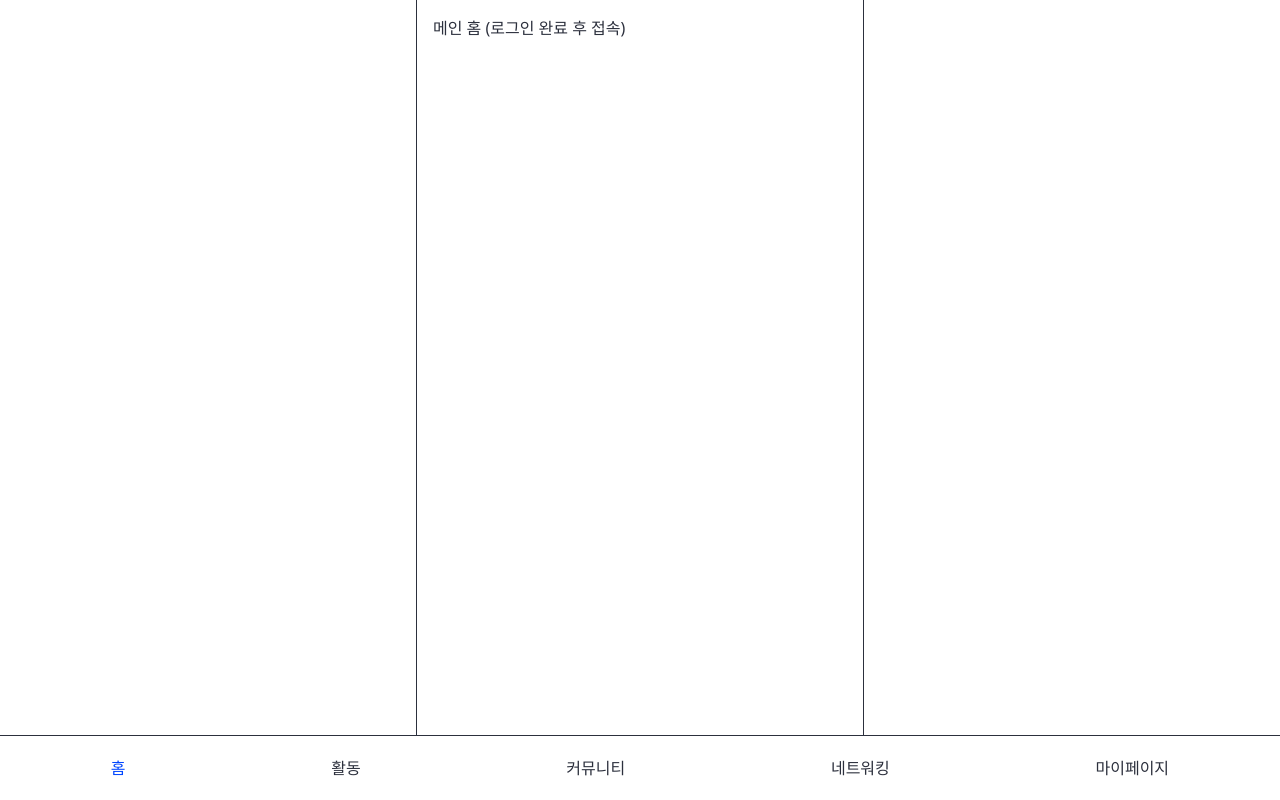
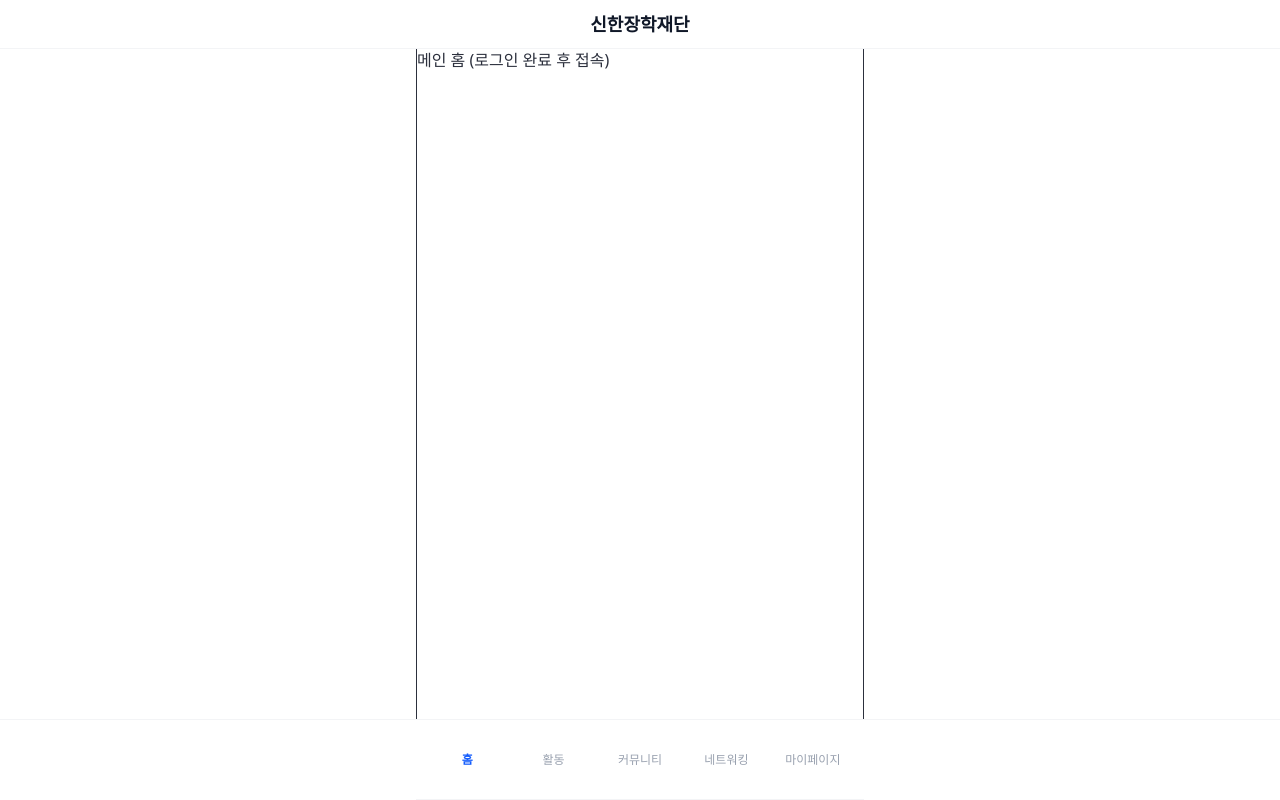
Before and after one commit to hyphens-shinhan/front-end, a Next.js app in the folder hyphens-shinhan/: page / in a window 1280 px wide. Built offline with nearby package versions, Linux system fonts and the light colour scheme; a web font is replaced by a local one.

Commit message:
feat: 임시 헤더 및 하단 네비게이션 컴포넌트 생성, global css safe area 변수 추가

```diff
--- a/hyphens-shinhan/src/app/(main)/layout.tsx
+++ b/hyphens-shinhan/src/app/(main)/layout.tsx
@@ -1,14 +1,48 @@
 import BottomNav from "@/components/common/BottomNav";
+import Header from "@/components/common/Header";
+import { cn } from "@/utils/cn";
+
 export default function MainLayout({
     children,
 }: {
     children: React.ReactNode;
 }) {
     return (
-        <div className="mx-auto max-w-md min-h-screen border-x bg-white">
-            {/* 나중에 여기에 <Header />나 <Navbar /> 추가 */}
-            <main className="p-4">{children}</main>
+        <div className={styles.container}>
+            {/* 상단 고정 헤더 */}
+            <Header title="신한장학재단" />
+
+            {/* 메인 컨텐츠 영역 - 독립적인 스크롤 */}
+            <main className={styles.main}>
+                <div className={styles.content}>
+                    {children}
+                </div>
+            </main>
+
+            {/* 하단 고정 네비게이션 */}
             <BottomNav userRole="YB" />
         </div>
     );
 }
+
+const styles = {
+    // 전체 컨테이너: 전체 화면 높이, 스크롤 방지
+    container: cn(
+        'relative mx-auto max-w-md',
+        'h-[100dvh] overflow-hidden',
+        'border-x bg-white'
+    ),
+    // 메인 영역: 헤더와 바텀 네비 사이에서 독립 스크롤
+    main: cn(
+        'absolute inset-0',
+        // 상단: 헤더 높이 + safe-area-top
+        'pt-[calc(var(--header-height)+var(--sat))]',
+        // 하단: 바텀 네비 높이만 (safe-area는 PWA에서 자동 처리됨)
+        'pb-[var(--bottom-nav-height)]',
+        'overflow-y-auto',
+        'overscroll-behavior-y-contain',
+        '-webkit-overflow-scrolling-touch'
+    ),
+    // 컨텐츠 패딩
+    content: 'p-0',
+}
--- a/hyphens-shinhan/src/app/globals.css
+++ b/hyphens-shinhan/src/app/globals.css
@@ -43,6 +43,16 @@
   /* variables.css에 자동 생성된 짧은 이름을 사용하여 배경/글자색을 지정합니다. */
   --background: var(--color-white);
   --foreground: var(--color-grey-11);
+
+  /* viewport-fit=cover 대응을 위한 safe area 변수 */
+  --sat: env(safe-area-inset-top);
+  --sab: env(safe-area-inset-bottom);
+  --sal: env(safe-area-inset-left);
+  --sar: env(safe-area-inset-right);
+
+  /* 레이아웃 고정 높이 */
+  --header-height: 48px;
+  --bottom-nav-height: 80px;
 }
 
 @media (prefers-color-scheme: dark) {
@@ -53,9 +63,18 @@
   }
 }
 
+html, body {
+  height: 100%;
+  overflow: hidden; /* 전체 문서 스크롤 방지 */
+}
+
 body {
   background: var(--background);
   color: var(--foreground);
   font-family: var(--font-sans); /* 전체 기본 폰트 적용 */
   -webkit-font-smoothing: antialiased; /* 폰트를 더 매끄럽게 표현 */
+
+  /* PWA 앱처럼 보이기 위해 바운스 스크롤 방지 */
+  overscroll-behavior-y: none;
+  -webkit-overflow-scrolling: touch;
 }
--- a/hyphens-shinhan/src/app/layout.tsx
+++ b/hyphens-shinhan/src/app/layout.tsx
@@ -56,7 +56,7 @@ export const viewport: Viewport = {
   initialScale: 1,
   maximumScale: 1,
   userScalable: false,
-  viewportFit: "cover",
+  viewportFit: "contain",
 };
 
 export default function RootLayout({
--- a/hyphens-shinhan/src/components/common/BottomNav.tsx
+++ b/hyphens-shinhan/src/components/common/BottomNav.tsx
@@ -18,8 +18,14 @@ export default function BottomNav({ userRole = 'YB' }: { userRole?: UserRole })
                             ? pathname === ROUTES.HOME.MAIN
                             : pathname.startsWith(item.href);
                     return (
-                        <Link key={item.href} href={item.href}>
-                            {isActive ? <span className="text-primary">{item.label}</span> : item.label}
+                        <Link
+                            key={item.href}
+                            href={item.href}
+                            className={styles.navItem(isActive)}
+                        >
+                            <span className={styles.label(isActive)}>
+                                {item.label}
+                            </span>
                         </Link>
                     )
                 })}
@@ -29,14 +35,24 @@ export default function BottomNav({ userRole = 'YB' }: { userRole?: UserRole })
 }
 
 const styles = {
-    container: 'fixed bottom-0 left-0 right-0 bg-white border-t',
-    wrapper: 'flex h-16 items-center justify-around px-2',
+    container: cn(
+        'fixed bottom-0 left-0 right-0 z-50',
+        'bg-white border-t border-gray-100',
+    ),
+    wrapper: cn(
+        'flex items-center justify-around',
+        'h-[var(--bottom-nav-height)] px-2',
+        'max-w-md mx-auto',
+        'border-b border-gray-100'
+    ),
     navItem: (isActive: boolean) => cn(
-        'flex flex-col items-center justify-center w-full h-full transition-all duration-200',
-        isActive ? 'text-blue-600 scale-105' : 'text-gray-400 hover:text-gray-600'
+        'flex flex-col items-center justify-center',
+        'flex-1 h-full py-2',
+        'transition-all duration-200',
+        isActive ? 'text-blue-600' : 'text-gray-400 hover:text-gray-600'
     ),
     label: (isActive: boolean) => cn(
-        'text-[10px] mt-1',
+        'text-xs',
         isActive ? 'font-bold' : 'font-medium'
     ),
 }
--- /dev/null
+++ b/hyphens-shinhan/src/components/common/Header.tsx
@@ -0,0 +1,87 @@
+'use client';
+
+import { useRouter } from 'next/navigation';
+import { cn } from '@/utils/cn';
+import { ReactNode } from 'react';
+
+interface HeaderProps {
+    title?: string;
+    showBackButton?: boolean;
+    rightElement?: ReactNode;
+    className?: string;
+}
+
+export default function Header({
+    title,
+    showBackButton = false,
+    rightElement,
+    className,
+}: HeaderProps) {
+    const router = useRouter();
+
+    const handleBack = () => {
+        router.back();
+    };
+
+    return (
+        <header className={cn(styles.container, className)}>
+            <div className={styles.wrapper}>
+                {/* Left Section */}
+                <div className={styles.leftSection}>
+                    {showBackButton && (
+                        <button
+                            type="button"
+                            onClick={handleBack}
+                            className={styles.backButton}
+                            aria-label="뒤로 가기"
+                        >
+                            <svg
+                                width="24"
+                                height="24"
+                                viewBox="0 0 24 24"
+                                fill="none"
+                                xmlns="http://www.w3.org/2000/svg"
+                            >
+                                <path
+                                    d="M15 18L9 12L15 6"
+                                    stroke="currentColor"
+                                    strokeWidth="2"
+                                    strokeLinecap="round"
+                                    strokeLinejoin="round"
+                                />
+                            </svg>
+                        </button>
+                    )}
+                </div>
+
+                {/* Center Section - Title */}
+                {title && <h1 className={styles.title}>{title}</h1>}
+
+                {/* Right Section */}
+                <div className={styles.rightSection}>{rightElement}</div>
+            </div>
+        </header>
+    );
+}
+
+const styles = {
+    container: cn(
+        'fixed top-0 left-0 right-0 z-50',
+        'bg-white border-b border-gray-100',
+        // safe-area-inset-top 적용
+        'pt-[var(--sat)]'
+    ),
+    wrapper: cn(
+        'flex items-center justify-between',
+        'h-[var(--header-height)] px-4',
+        'max-w-md mx-auto'
+    ),
+    leftSection: 'flex items-center min-w-[40px]',
+    rightSection: 'flex items-center min-w-[40px] justify-end',
+    backButton: cn(
+        'p-2 -ml-2 rounded-full',
+        'text-gray-700 hover:bg-gray-100',
+        'transition-colors duration-200'
+    ),
+    title: 'text-lg font-semibold text-gray-900 truncate',
+};
```
